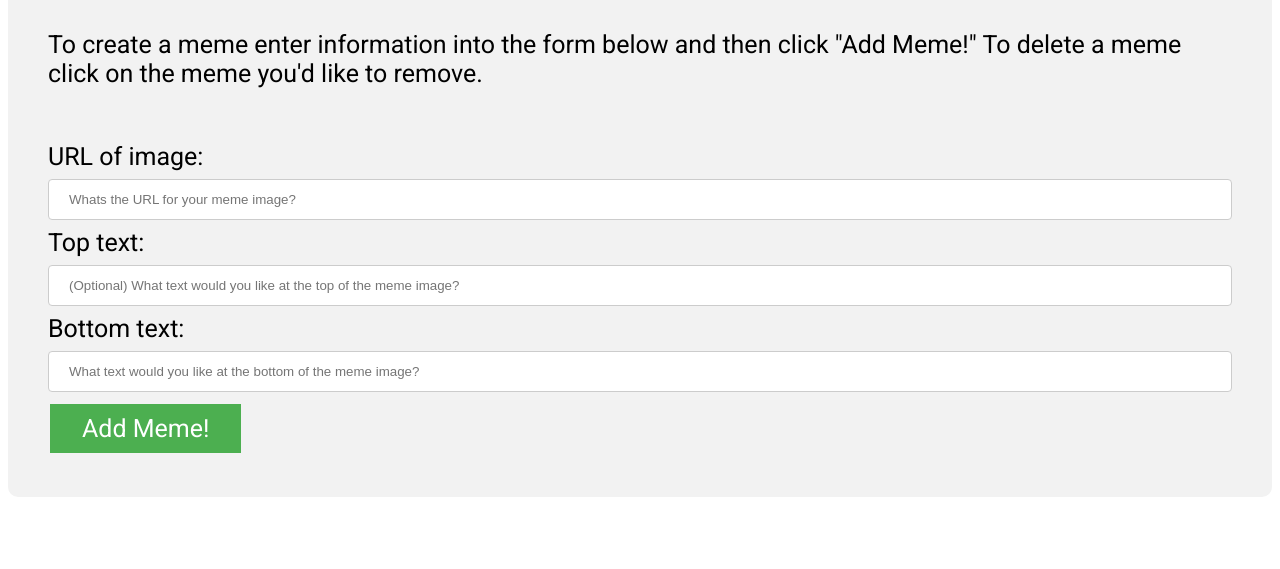
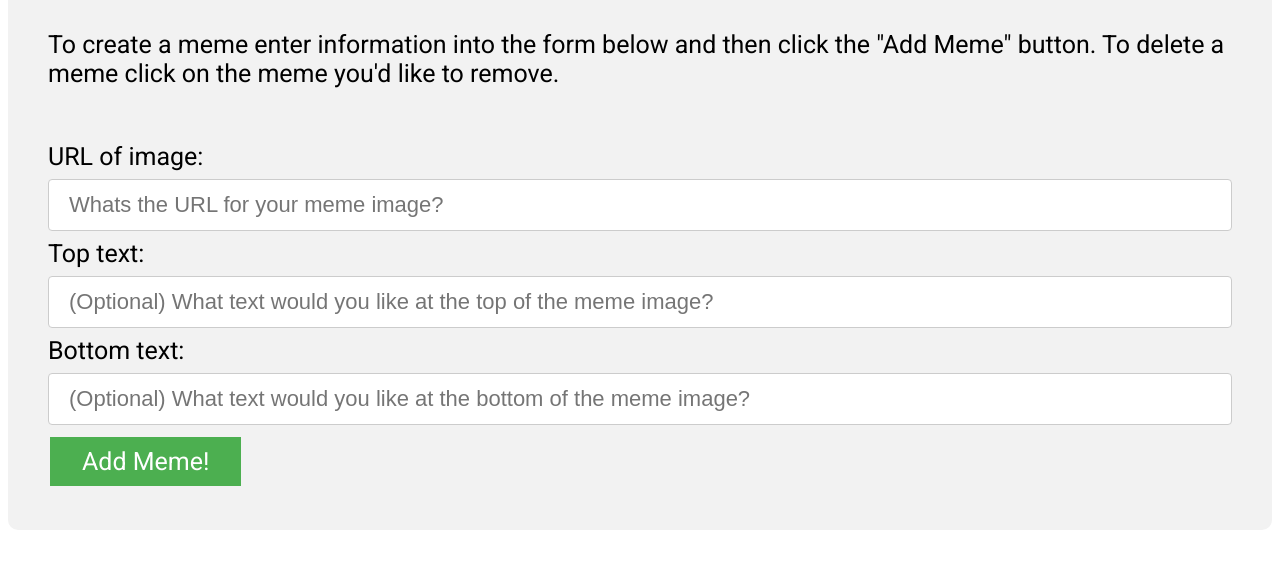
Before and after one commit to joanne-wu-hoo/joanne-wu-hoo.github.io, a plain HTML site: page meme-generator/index.html in a window 1280 px wide. Shown: the part 143-712 px from the top of the page. Drawn offline with Linux system fonts and the light colour scheme.

Commit message:
Update size of placeholder text

```diff
--- a/meme-generator/css/style.css
+++ b/meme-generator/css/style.css
@@ -13,6 +13,7 @@ h1{
 input[type=text], select {
     width: 100%;
     padding: 12px 20px;
+    font-size: 22px;
     margin: 8px 0;
     display: inline-block;
     border: 1px solid #ccc;
@@ -23,6 +24,7 @@ input[type=text], select {
 input[type=URL], select {
     width: 100%;
     padding: 12px 20px;
+    font-size: 22px;
     margin: 8px 0;
     display: inline-block;
     border: 1px solid #ccc;
--- a/meme-generator/index.html
+++ b/meme-generator/index.html
@@ -13,7 +13,7 @@
     <!-- Input Form Div-->
     <div id="input_form">
         <h1>Meme Generator</h1>
-        <p>To create a meme enter information into the form below and then click "Add Meme!" To delete a meme click on the meme you'd like to remove.</p>
+        <p>To create a meme enter information into the form below and then click the "Add Meme" button. To delete a meme click on the meme you'd like to remove.</p>
         <br>
         <!-- User Input Form -->
         <form name="meme_input">
@@ -22,7 +22,7 @@
             Top text:<br>
             <input type="text" name="topText" id="topText", placeholder="(Optional) What text would you like at the top of the meme image?"><br>
             Bottom text:<br>
-            <input type="text" name="bottomText" id="bottomText", placeholder="What text would you like at the bottom of the meme image?"><br>
+            <input type="text" name="bottomText" id="bottomText", placeholder="(Optional) What text would you like at the bottom of the meme image?"><br>
         </form>
         <!-- Submit / Generate Meme Button -->
         <button id = "submit" onclick="addMeme();">Add Meme!</button>
```
